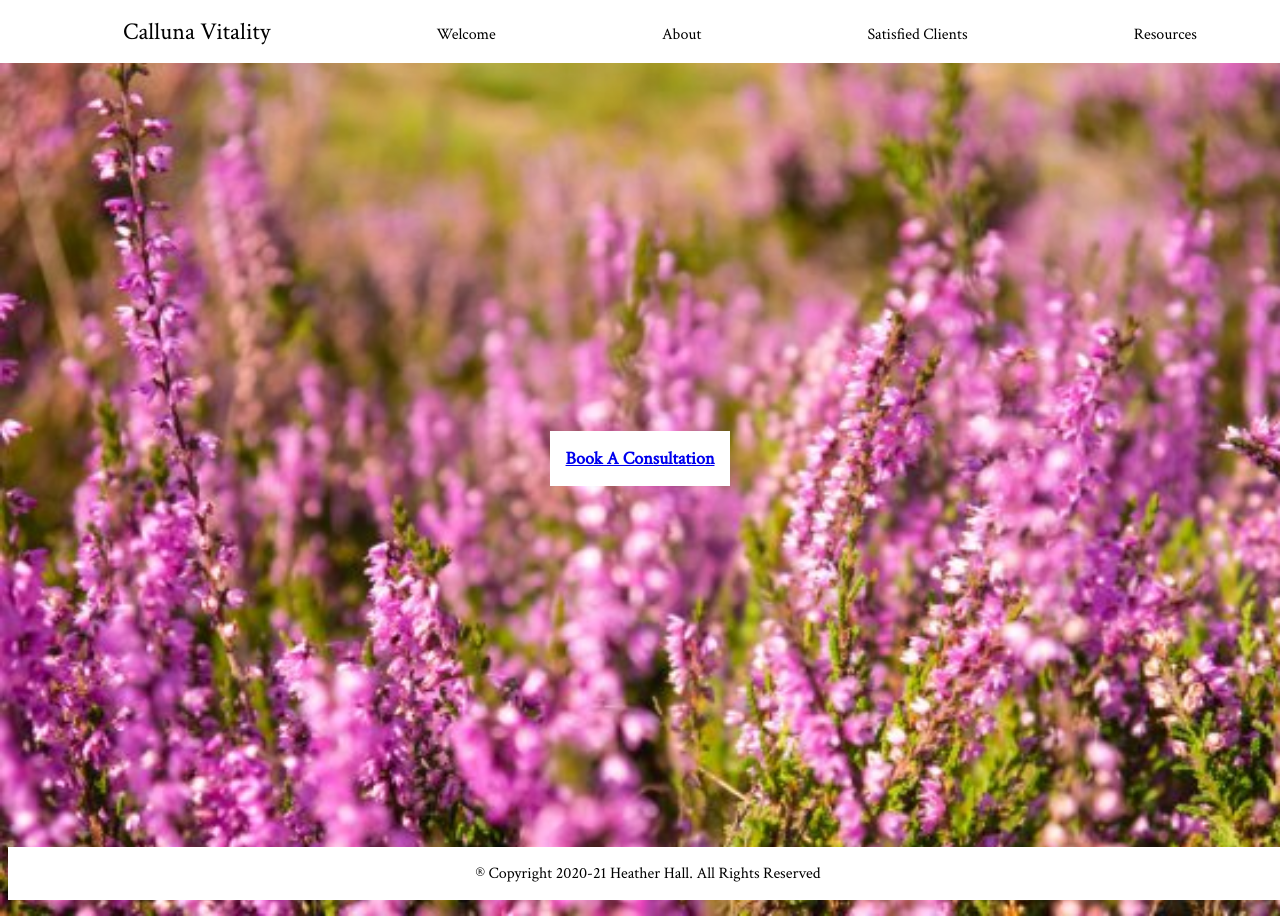
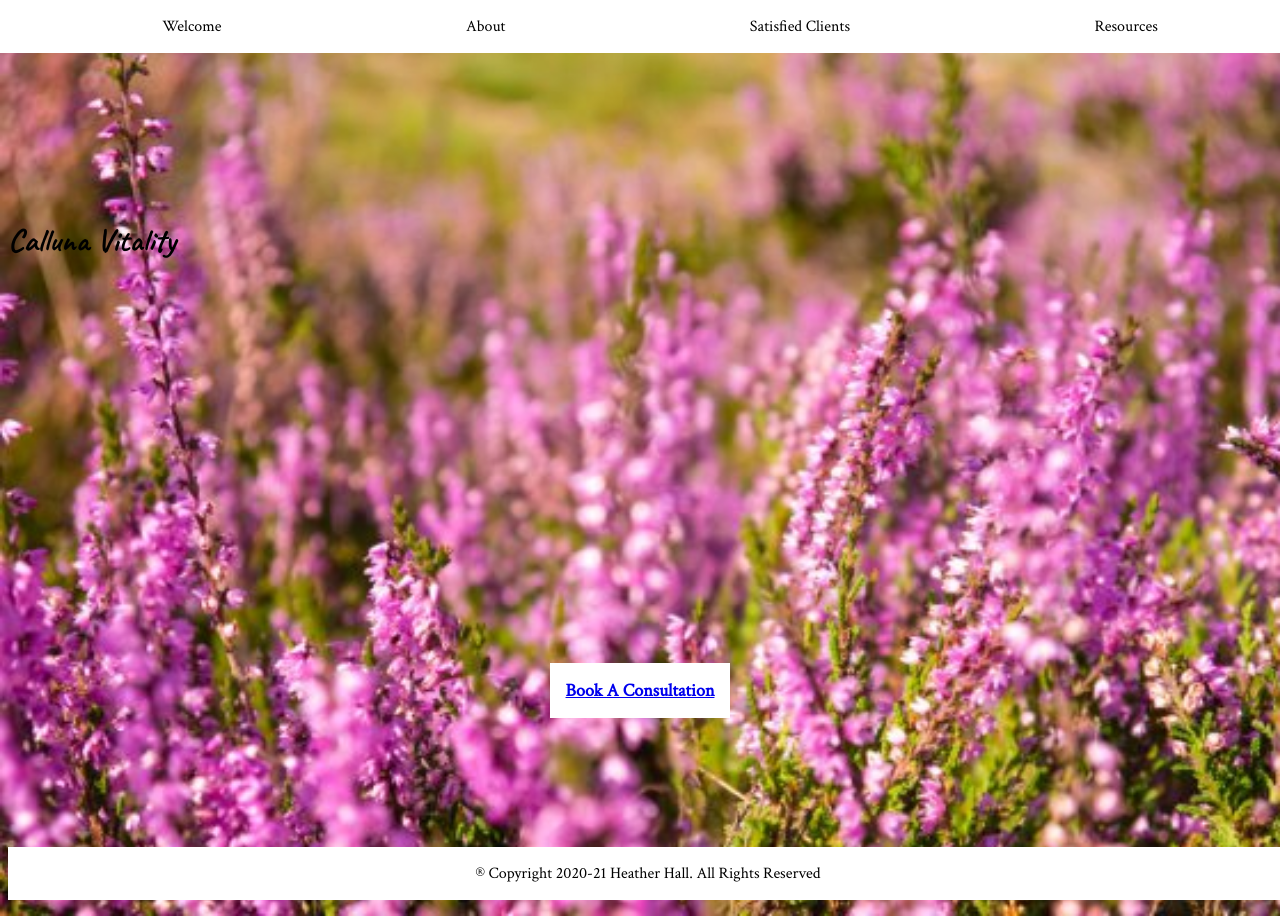
Before and after one commit to MattArnold/callunabotanicals.github.io, a Jekyll site: the page built from index.md, in a window 1280 px wide. Built offline with Jekyll 4.4.1, drawn with Linux system fonts in a browser that asks for light colours; part of the change alters nothing that is shown.

Commit message:
Move site title on homepage.

```diff
--- a/_layouts/home.html
+++ b/_layouts/home.html
@@ -20,11 +20,6 @@
 <header>
 <nav>
   <ul>
-    <li class="homebtn navbtn">
-      <a href="/">
-        Calluna Vitality
-      </a>
-    </li>
     {% assign navorder = "Welcome!About!Satisfied Clients!Resources" | split: "!" %}
     {% for n in navorder %}
     <li class="navbtn">
@@ -48,6 +43,7 @@
 </nav>
 </header>
 <div class="main">
+  <h1>Calluna Vitality</h1>
   {{ content }}
 </div>
 <footer>
```
